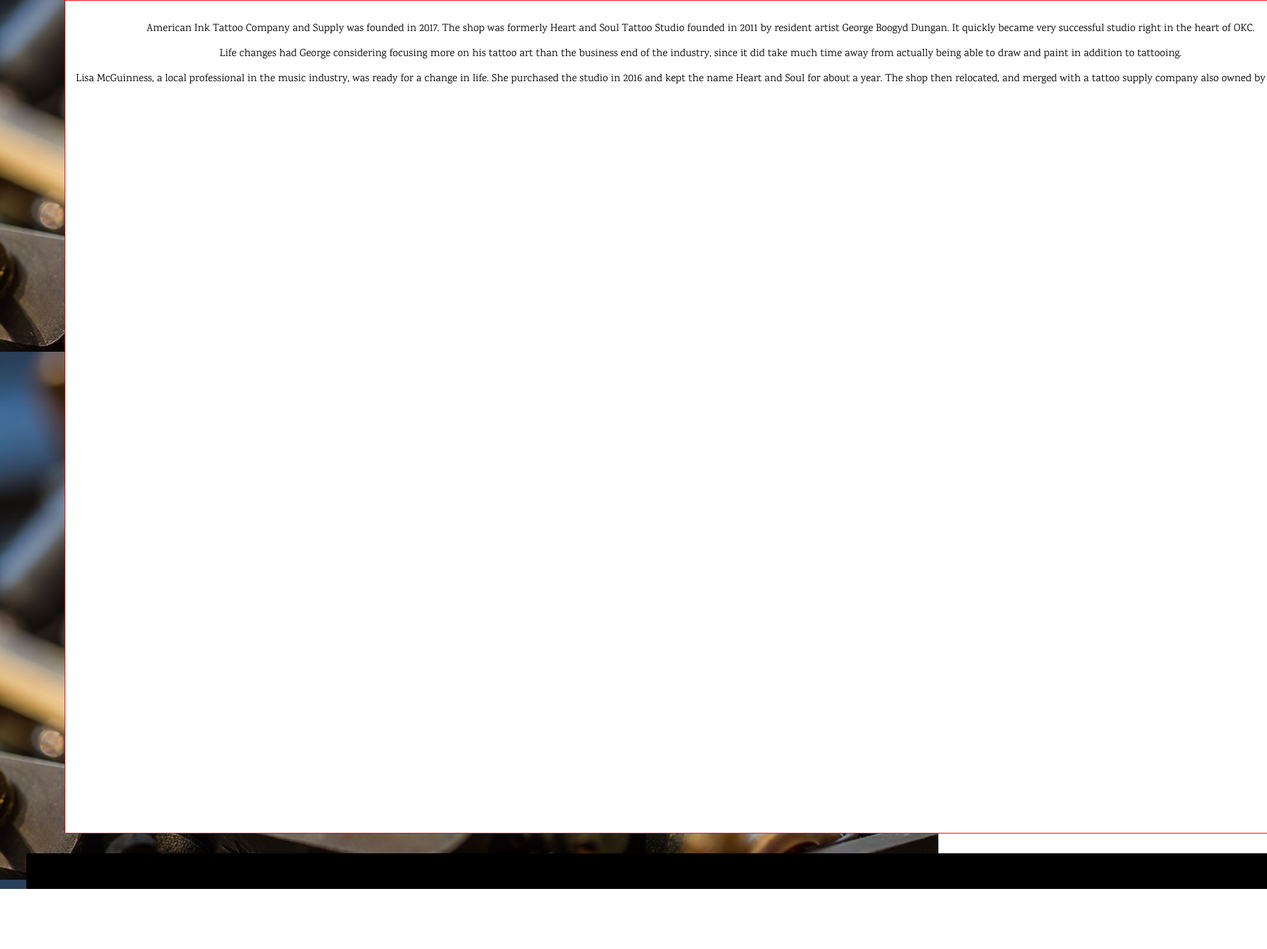
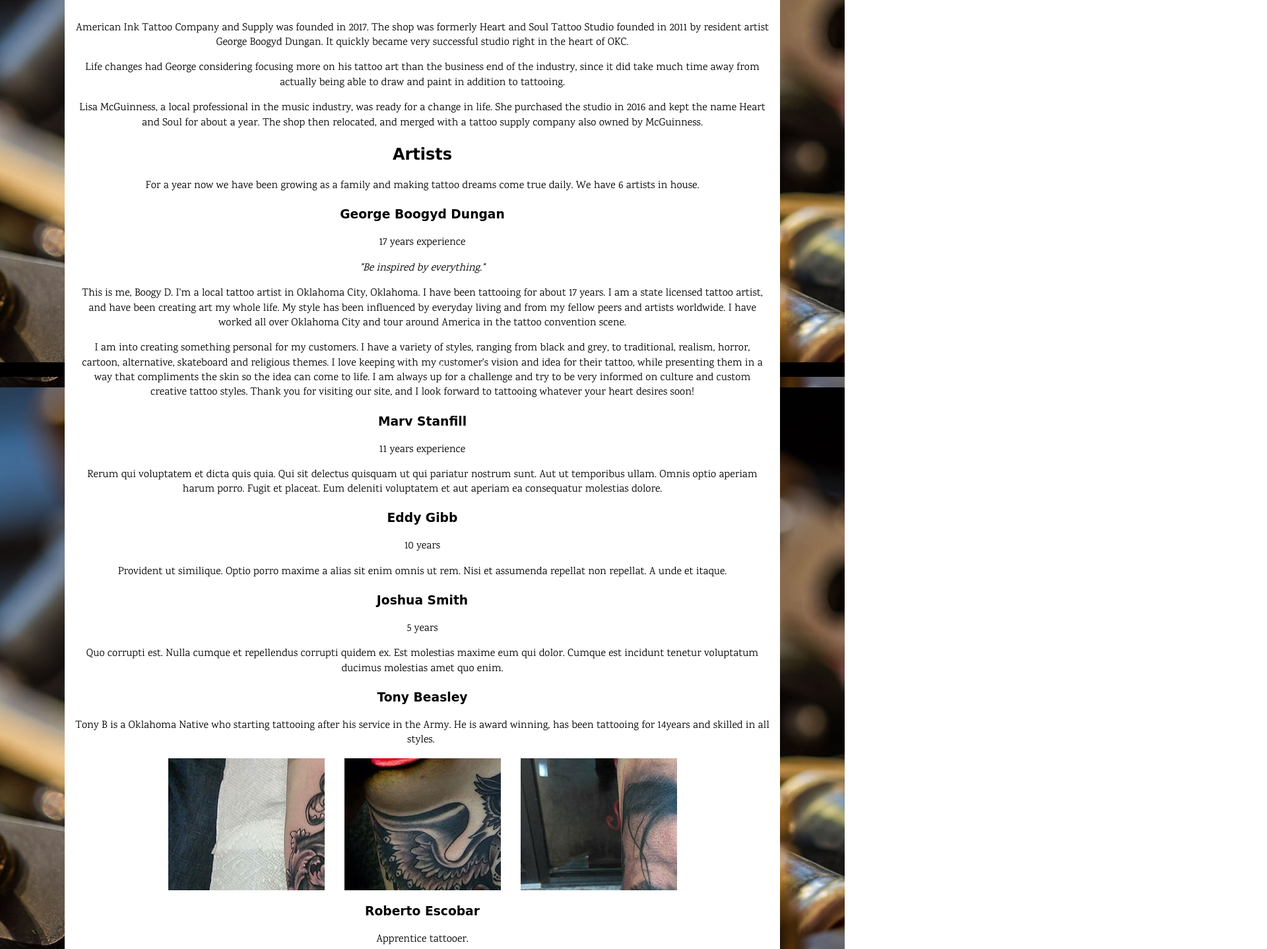
Before and after one commit to ChristopherHooks/american-ink, a plain HTML site: page index.html in a window 1280 px wide. Shown: the part 267-1705 px from the top of the page at 66% size, 1920 px wide, since content can reach past the window. Before the commit the page ends 1614 px from the top, so only its background shows below. Drawn offline with nearby package versions, Linux system fonts and the light colour scheme; files that its build step writes are made by us from their sources; files whose address does not match are found by name.

Commit message:
changes to structure and slide plugin

```diff
--- a/css/main.css
+++ b/css/main.css
@@ -96,6 +96,7 @@
 /* ==========================================================================
    Author's custom styles
    ========================================================================== */
+
 * {
     box-sizing: border-box;
 }
@@ -118,8 +119,7 @@
 }
 
 header {
-    background: url('../img/skyline.jpg'),
-              linear-gradient(90deg, #d4eece, #55b3d0, #1e7eb7);
+    background: url('../img/skyline.jpg'), linear-gradient(90deg, #d4eece, #55b3d0, #1e7eb7);
     background-blend-mode: multiply;
     background-size: cover;
     display: flex;
@@ -186,23 +186,58 @@
     grid-row-end: 3;
 }
 
-.artists{
+/* .artists {
     background-color: white;
     font-family: 'karma';
     width: 80%;
     text-align: center;
     margin: 0 auto 0 auto;
     grid-row: 3 / 4;
-}
+} */
 
 .artists h3,
 .artists h2 {
     font-family: "Kaushan", cursive;
 }
+
 .slides {
     margin-left: auto;
     margin-right: auto;
     width: auto;
+}
+
+.slick-slide {
+    width: 230px;
+    margin-left: 15px;
+    margin-right: 15px;
+}
+
+.item {
+    height: 200px;
+}
+
+.one {
+    background-image: url("../img/tony-b/beauty.jpg");
+}
+
+.two {
+    background-image: url("../img/tony-b/biomech.jpg");
+}
+
+.three {
+    background-image: url("../img/tony-b/hex-skull.jpg");
+}
+
+.four {
+    background-image: url("../img/tony-b/owl.jpg");
+}
+
+.five {
+    background-image: url("../img/tony-b/shining.jpg");
+}
+
+.six {
+    background-image: url("../img/tony-b/snail.jpg");
 }
 
 footer {
@@ -212,19 +247,9 @@
     font-family: 'Kaushan Script', cursive;
 }
 
-
 .border {
     border: 1px solid red;
 }
-
-
-
-
-
-
-
-
-
 
 /* ==========================================================================
    Helper classes
@@ -258,7 +283,8 @@
     padding: 0;
     position: absolute;
     width: 1px;
-    white-space: nowrap; /* 1 */
+    white-space: nowrap;
+    /* 1 */
 }
 
 /*
@@ -302,8 +328,10 @@
 
 .clearfix:before,
 .clearfix:after {
-    content: " "; /* 1 */
-    display: table; /* 2 */
+    content: " ";
+    /* 1 */
+    display: table;
+    /* 2 */
 }
 
 .clearfix:after {
@@ -321,9 +349,9 @@
 }
 
 @media print,
-       (-webkit-min-device-pixel-ratio: 1.25),
-       (min-resolution: 1.25dppx),
-       (min-resolution: 120dpi) {
+(-webkit-min-device-pixel-ratio: 1.25),
+(min-resolution: 1.25dppx),
+(min-resolution: 120dpi) {
     /* Style adjustments for high resolution devices */
 }
 
@@ -338,35 +366,30 @@
     *:before,
     *:after {
         background: transparent !important;
-        color: #000 !important; /* Black prints faster:
+        color: #000 !important;
+        /* Black prints faster:
                                    http://www.sanbeiji.com/archives/953 */
         box-shadow: none !important;
         text-shadow: none !important;
     }
-
     a,
     a:visited {
         text-decoration: underline;
     }
-
     a[href]:after {
         content: " (" attr(href) ")";
     }
-
     abbr[title]:after {
         content: " (" attr(title) ")";
     }
-
     /*
      * Don't show links that are fragment identifiers,
      * or use the `javascript:` pseudo protocol
      */
-
     a[href^="#"]:after,
     a[href^="javascript:"]:after {
         content: "";
     }
-
     pre {
         white-space: pre-wrap !important;
     }
@@ -375,28 +398,23 @@
         border: 1px solid #999;
         page-break-inside: avoid;
     }
-
     /*
      * Printing Tables:
      * http://css-discuss.incutio.com/wiki/Printing_Tables
      */
-
     thead {
         display: table-header-group;
     }
-
     tr,
     img {
         page-break-inside: avoid;
     }
-
     p,
     h2,
     h3 {
         orphans: 3;
         widows: 3;
     }
-
     h2,
     h3 {
         page-break-after: avoid;
--- a/index.html
+++ b/index.html
@@ -12,6 +12,7 @@
         <link rel="apple-touch-icon" href="icon.png">
         <!-- Place favicon.ico in the root directory -->
         <link rel="stylesheet" href="css/normalize.css">
+
         <link rel="stylesheet" type="text/css" href="slick/slick.css" />
         <link rel="stylesheet" type="text/css" href="slick/slick-theme.css" />
         <link rel="stylesheet" href="css/main.css">
@@ -33,7 +34,7 @@
                 </nav>
             </header>
             <main>
-                <section class="bio border">
+                <section class="bio">
                     <p>American Ink Tattoo Company and Supply was founded in 2017. The shop was formerly Heart and Soul Tattoo
                         Studio founded in 2011 by resident artist George Boogyd Dungan. It quickly became very successful
                         studio right in the heart of OKC.</p>
@@ -44,58 +45,78 @@
                     <p>Lisa McGuinness, a local professional in the music industry, was ready for a change in life. She purchased
                         the studio in 2016 and kept the name Heart and Soul for about a year. The shop then relocated, and
                         merged with a tattoo supply company also owned by McGuinness.</p>
-                </section>
-                <div class="artists">
-                    <h2>Artists</h2>
 
-                    <section>
+
+
+                    <div class="artists">
+
+                        <h2>Artists</h2>
+
                         <p>For a year now we have been growing as a family and making tattoo dreams come true daily. We have
                             6 artists in house. </p>
+
                         <h3>George Boogyd Dungan</h3>
                         <p>17 years experience</p>
+                        <p>
+                            <em>"Be inspired by everything."</em>
+                        </p>
+
+                        <p> This is me, Boogy D. I'm a local tattoo artist in Oklahoma City, Oklahoma. I have been tattooing
+                            for about 17 years. I am a state licensed tattoo artist, and have been creating art my whole
+                            life. My style has been influenced by everyday living and from my fellow peers and artists worldwide.
+                            I have worked all over Oklahoma City and tour around America in the tattoo convention scene.</p>
+
+                        <p>I am into creating something personal for my customers. I have a variety of styles, ranging from
+                            black and grey, to traditional, realism, horror, cartoon, alternative, skateboard and religious
+                            themes. I love keeping with my customer's vision and idea for their tattoo, while presenting
+                            them in a way that compliments the skin so the idea can come to life. I am always up for a challenge
+                            and try to be very informed on culture and custom creative tattoo styles. Thank you for visiting
+                            our site, and I look forward to tattooing whatever your heart desires soon!</p>
+
                         <h3>Marv Stanfill</h3>
                         <p>11 years experience</p>
+                        <p>Rerum qui voluptatem et dicta quis quia. Qui sit delectus quisquam ut qui pariatur nostrum sunt.
+                            Aut ut temporibus ullam. Omnis optio aperiam harum porro. Fugit et placeat. Eum deleniti voluptatem
+                            et aut aperiam ea consequatur molestias dolore.</p>
+
                         <h3>Eddy Gibb</h3>
                         <p>10 years</p>
+                        <p>Provident ut similique. Optio porro maxime a alias sit enim omnis ut rem. Nisi et assumenda repellat
+                            non repellat. A unde et itaque.</p>
+
                         <h3>Joshua Smith</h3>
                         <p>5 years</p>
+                        <p>Quo corrupti est. Nulla cumque et repellendus corrupti quidem ex. Est molestias maxime eum qui dolor.
+                            Cumque est incidunt tenetur voluptatum ducimus molestias amet quo enim.</p>
+
                         <h3>Tony Beasley</h3>
                         <p>Tony B is a Oklahoma Native who starting tattooing after his service in the Army. He is award winning,
                             has been tattooing for 14years and skilled in all styles. </p>
-                        <div class="auto-play">
-                            <div>
-                                <img src="img/tony-b/beauty.jpg" alt="">
-                            </div>
-                            <div>
-                                <img src="img/tony-b/biomech.jpg" alt="">
-                            </div>
-                            <div>
-                                <img src="img/tony-b/hex-skull.jpg" alt="">
-                            </div>
+
+                        <div class="auto-play" style="max-width: 800px; margin-left: auto; margin-right: auto;">
+                            <div class="item one"></div>
+                            <div class="item two"></div>
+                            <div class="item three"></div>
+                            <div class="item four"></div>
+                            <div class="item five"></div>
+                            <div class="item six"></div>
                         </div>
+
+
                         <h3>Roberto Escobar</h3>
                         <p>Apprentice tattooer.</p>
-                    </section>
-                </div>
+
+                    </div>
+                </section>
 
             </main>
-            <aside>
 
-            </aside>
-            <footer>
-                <p>&copy;American Ink 2018</p>
-            </footer>
         </div>
 
 
-
-
-
-
-
-
-
-
+        <footer>
+            <p>&copy;American Ink 2018</p>
+        </footer>
 
 
         <script src="js/vendor/modernizr-3.5.0.min.js"></script>
@@ -108,8 +129,8 @@
         <script src="js/plugins.js"></script>
         <script type="text/javascript" src="http://code.jquery.com/jquery-1.11.0.min.js"></script>
         <script type="text/javascript" src="http://code.jquery.com/jquery-migrate-1.2.1.min.js"></script>
+        <script src="js/main.js"></script>
         <script type="text/javascript" src="slick/slick.min.js"></script>
-        <script src="js/main.js"></script>
 
         <!-- Google Analytics: change UA-XXXXX-Y to be your site's ID. -->
         <script>
@@ -122,7 +143,19 @@
             ga('send', 'pageview')
 
         </script>
-        <script src="https://www.google-analytics.com/analytics.js" async defer></script>
+        <!-- <script type="text/javascript"src="slick/slick.js"></script> -->
+        <script type="text/javascript">
+            $(document).ready(function () {
+                $('.auto-play').slick({
+                    arrows: true,
+                    slidesToShow: 3,
+                    slidesToScroll: 1,
+                    autoplay: true,
+                    autoplaySpeed: 2000,
+                });
+            });
+
+        </script>
     </body>
 
 </html>
--- a/js/main.js
+++ b/js/main.js
@@ -1,8 +1,8 @@
-$(document).ready(function(){
-    $('.auto-play').slick({
-        slidesToShow: 1,
-        slidesToScroll: 1,
-        autoplay: true,
-        autoplaySpeed: 2000,
-    });
-  });
+// $(document).ready(function(){
+//     $('.auto-play').slick({
+//         // slidesToShow: 3,
+//         // slidesToScroll: 3,
+//         // autoplay: true,
+//         // autoplaySpeed: 2000,
+//     });
+//   });
```
Also changed, not shown: slick/ajax-loader.gif (renamed from js/slick/ajax-loader.gif), slick/fonts/slick.ttf (renamed from js/slick/fonts/slick.ttf), slick/fonts/slick.woff (renamed from js/slick/fonts/slick.woff), slick/slick-theme.css (renamed from js/slick/slick-theme.css), slick/slick-theme.less (renamed from js/slick/slick-theme.less), slick/slick-theme.scss (renamed from js/slick/slick-theme.scss), slick/slick.css (renamed from js/slick/slick.css), slick/slick.js (renamed from js/slick/slick.js), slick/slick.less (renamed from js/slick/slick.less), slick/slick.min.js (renamed from js/slick/slick.min.js), slick/slick.scss (renamed from js/slick/slick.scss), 6 other files.
